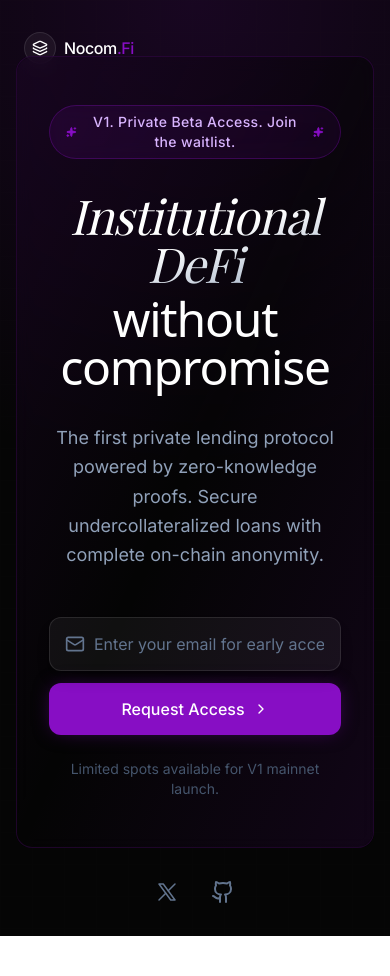
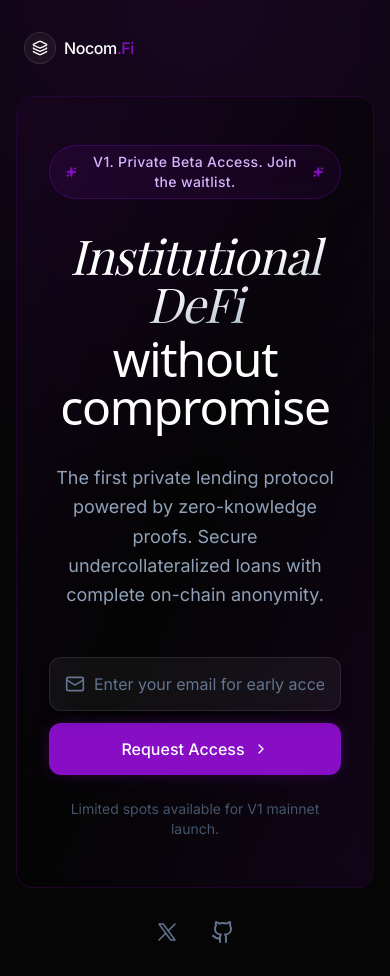
Before and after one commit to nocom-fi/landing-page-v1, a Next.js app: page / in a window 390 px wide. Before the commit the page ends 936 px from the top, so only its background shows below. Built offline with nearby package versions, Linux system fonts and the light colour scheme.

Commit message:
fix mobile spacing

```diff
--- a/components/LandingContent.tsx
+++ b/components/LandingContent.tsx
@@ -1,7 +1,7 @@
 'use client'
 
 import { useRef, useState } from 'react'
-import { Layers, ArrowRight, Sparkles, Mail, ChevronRight, Github } from 'lucide-react'
+import { Layers, Sparkles, Mail, ChevronRight, Github } from 'lucide-react'
 import ParticleBackground from './ParticleBackground'
 
 export default function LandingContent() {
@@ -46,22 +46,17 @@ export default function LandingContent() {
       ></div>
 
       {/* Navigation */}
-      <header className="relative z-10 w-full max-w-7xl mx-auto px-6 py-8 flex justify-between items-center">
+      <header className="relative z-10 w-full max-w-7xl mx-auto px-6 py-8">
         <div className="flex items-center gap-2 group cursor-pointer">
           <div className="w-8 h-8 rounded-full bg-white/5 border border-white/10 flex items-center justify-center group-hover:border-[#870ec4]/50 transition-colors duration-300">
             <Layers className="w-4 h-4 text-white group-hover:text-[#870ec4] transition-colors" />
           </div>
           <span className="text-white font-medium tracking-tight text-base">Nocom<span className="text-[#870ec4]">.Fi</span></span>
         </div>
-
-        <a href="#" className="hidden sm:flex items-center gap-2 px-4 py-2 rounded-full border border-white/10 bg-white/5 text-sm font-medium text-slate-300 hover:bg-white/10 hover:text-white transition-all duration-300">
-          <span>View Documentation</span>
-          <ArrowRight className="w-4 h-4" />
-        </a>
       </header>
 
       {/* Main Content */}
-      <main className="relative z-10 flex-1 flex flex-col justify-center items-center px-4 sm:px-6 w-full max-w-5xl mx-auto text-center mt-[-40px]">
+      <main className="relative z-10 flex-1 flex flex-col justify-center items-center px-4 sm:px-6 w-full max-w-5xl mx-auto text-center sm:mt-[-40px]">
         <div
           ref={contentBoxRef}
           className="relative flex flex-col items-center px-8 py-12 sm:px-12 sm:py-16 rounded-2xl border border-[#870ec4]/20 bg-[#050505]/50 backdrop-blur-sm"
```
